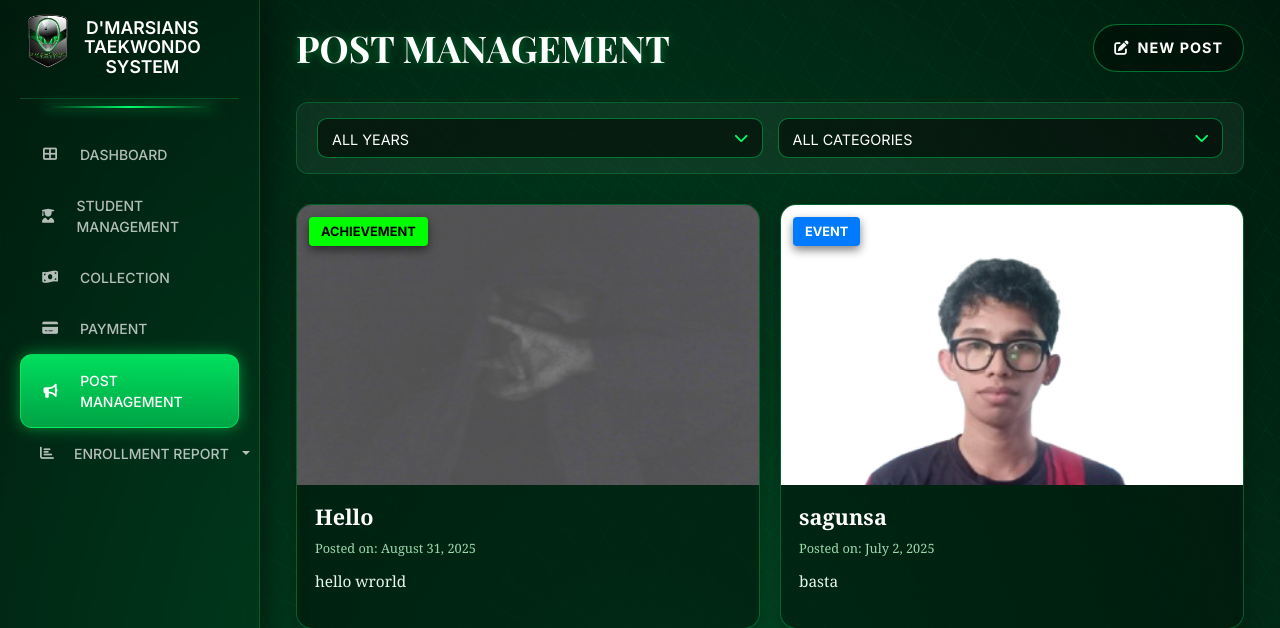
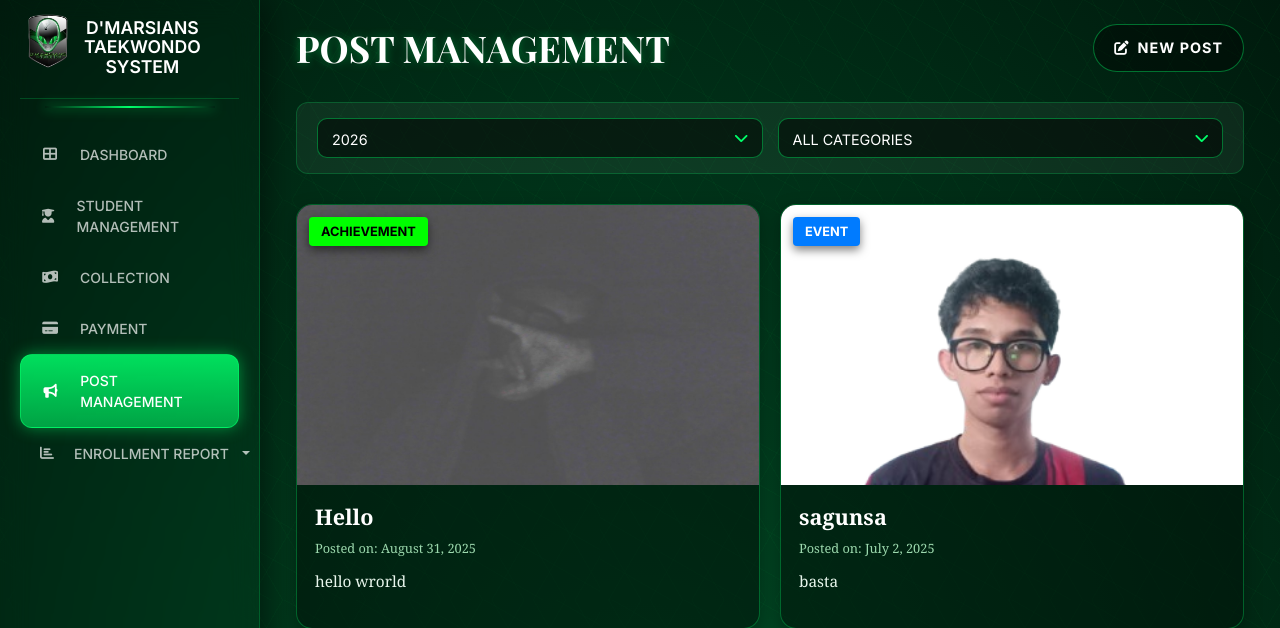
Before and after one commit to Helman143/Dmarsian, a PHP site: page /ingest/post_management.php in a window 1280 px wide. Shown: the top 628 px of the page. Run offline with PHP 8.4, Linux system fonts and the light colour scheme; data comes from the database, SQL or seed files in the repository; some web fonts are replaced.

Commit message:
Remove old years from post management filters, show 2026 only

```diff
--- a/post_management.php
+++ b/post_management.php
@@ -163,15 +163,9 @@ mysqli_close($conn);
                 <div class="filter-dropdown">
                     <select id="year-filter" onchange="filterPosts()">
                         <?php
-                        $current_year = date('Y');
-                        // Add "All Years" option (shows current + previous year, matching get_posts.php)
-                        $selected_all = $year_filter === null ? 'selected' : '';
-                        echo "<option value=\"\" {$selected_all}>ALL YEARS</option>";
-                        // Generate years from current year down to 5 years ago
-                        for ($year = $current_year; $year >= $current_year - 5; $year--) {
-                            $selected = $year_filter == $year ? 'selected' : '';
-                            echo "<option value=\"{$year}\" {$selected}>{$year}</option>";
-                        }
+                        // Only show 2026
+                        $selected_2026 = ($year_filter == 2026 || $year_filter === null) ? 'selected' : '';
+                        echo "<option value=\"2026\" {$selected_2026}>2026</option>";
                         ?>
                     </select>
                     <i class="fas fa-chevron-down"></i>
```
Also changed, not shown: admin_post_management.php (+3 -6 lines).
